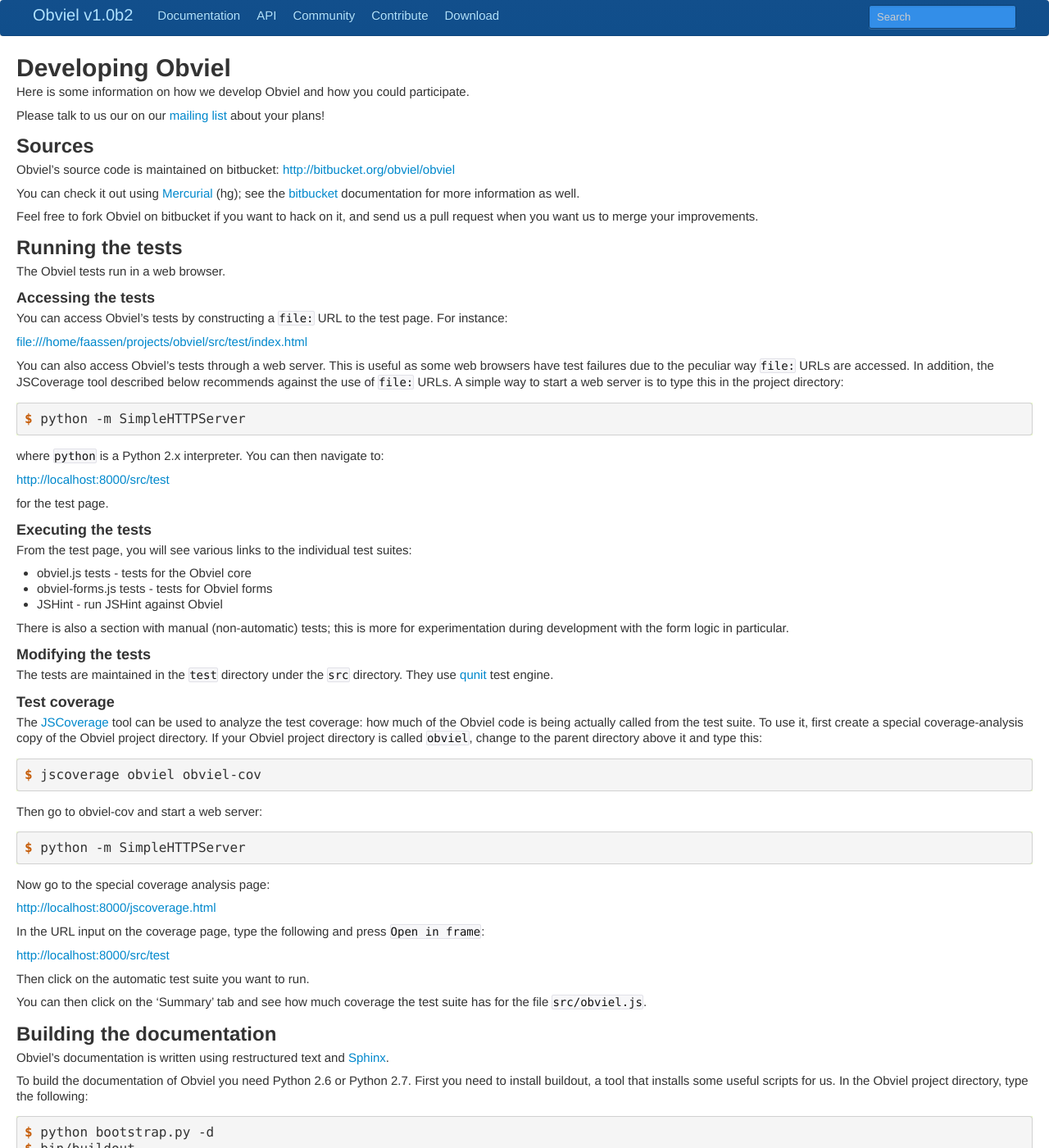
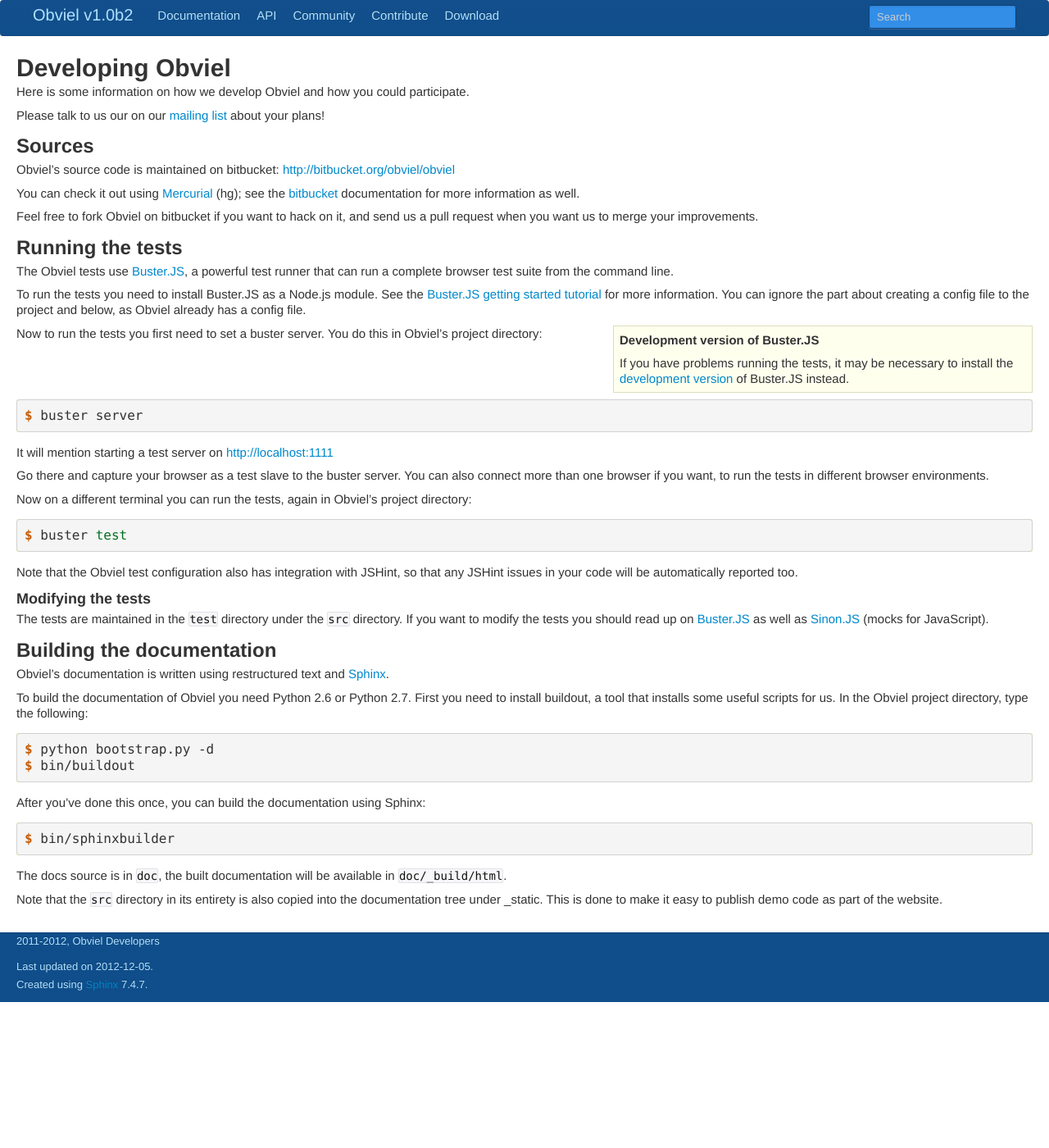
Before and after one commit to obviel/obviel, a Sphinx documentation site: the page built from doc/development.txt, in a window 1280 px wide and 1400 px high. Shown: the whole window at 82% size. Built offline with Sphinx 7.4.7, drawn with Linux system fonts in a browser that asks for light colours.

Commit message:
Note on how to run the tests with buster.

```diff
--- a/doc/development.txt
+++ b/doc/development.txt
@@ -28,85 +28,52 @@
 Running the tests
 -----------------
 
-The Obviel tests run in a web browser.
+The Obviel tests use `Buster.JS`_, a powerful test runner that can run
+a complete browser test suite from the command line.
 
-Accessing the tests
-~~~~~~~~~~~~~~~~~~~
+.. _`Buster.JS`: http://www.busterjs.org
 
-You can access Obviel's tests by constructing a ``file:`` URL
-to the test page. For instance:
+To run the tests you need to install Buster.JS as a Node.js
+module. See the `Buster.JS getting started tutorial`_ for more
+information. You can ignore the part about creating a config file to
+the project and below, as Obviel already has a config file.
 
-file:///home/faassen/projects/obviel/src/test/index.html
+.. _`Buster.JS getting started tutorial`: http://docs.busterjs.org/en/latest/getting-started/
 
-You can also access Obviel's tests through a web server. This is
-useful as some web browsers have test failures due to the peculiar way
-``file:`` URLs are accessed. In addition, the JSCoverage tool
-described below recommends against the use of ``file:`` URLs. A simple
-way to start a web server is to type this in the project directory::
+.. sidebar:: Development version of Buster.JS
 
-  $ python -m SimpleHTTPServer
+  If you have problems running the tests, it may be necessary to install the
+  `development version`_ of Buster.JS instead.
 
-where ``python`` is a Python 2.x interpreter. You can then navigate
-to:
+  .. _`development version`: http://docs.busterjs.org/en/latest/developers/environment/
 
-http://localhost:8000/src/test
+Now to run the tests you first need to set a buster server. You do
+this in Obviel's project directory::
 
-for the test page.
+  $ buster server
 
-Executing the tests
-~~~~~~~~~~~~~~~~~~~
+It will mention starting a test server on http://localhost:1111
 
-From the test page, you will see various links to the individual test
-suites:
+Go there and capture your browser as a test slave to the buster server. You
+can also connect more than one browser if you want, to run the tests in
+different browser environments.
 
-* obviel.js tests - tests for the Obviel core
+Now on a different terminal you can run the tests, again in Obviel's project
+directory::
 
-* obviel-forms.js tests - tests for Obviel forms
+  $ buster test
 
-* JSHint - run JSHint against Obviel
-
-There is also a section with manual (non-automatic) tests; this is
-more for experimentation during development with the form logic in
-particular.
+Note that the Obviel test configuration also has integration with JSHint, so
+that any JSHint issues in your code will be automatically reported too.
 
 Modifying the tests
 ~~~~~~~~~~~~~~~~~~~
 
 The tests are maintained in the ``test`` directory under the ``src``
-directory. They use qunit_ test engine.
+directory. If you want to modify the tests you should read up on
+`Buster.JS`_ as well as `Sinon.JS`_ (mocks for JavaScript).
 
-.. _`qunit`: http://docs.jquery.com/Qunit
-
-Test coverage
-~~~~~~~~~~~~~
-
-The JSCoverage_ tool can be used to analyze the test coverage: how
-much of the Obviel code is being actually called from the test
-suite. To use it, first create a special coverage-analysis copy of the
-Obviel project directory.  If your Obviel project directory is called
-``obviel``, change to the parent directory above it and type this::
-
-  $ jscoverage obviel obviel-cov
-
-Then go to obviel-cov and start a web server::
-
-  $ python -m SimpleHTTPServer
-
-Now go to the special coverage analysis page:
-
-http://localhost:8000/jscoverage.html
-
-In the URL input on the coverage page, type the following and press
-``Open in frame``:
-
-http://localhost:8000/src/test
-
-Then click on the automatic test suite you want to run.
-
-You can then click on the 'Summary' tab and see how much coverage the
-test suite has for the file ``src/obviel.js``.
-
-.. _`JSCoverage`: http://siliconforks.com/jscoverage/
+.. _`Sinon.JS`: http://sinonjs.org
 
 Building the documentation
 --------------------------
```
